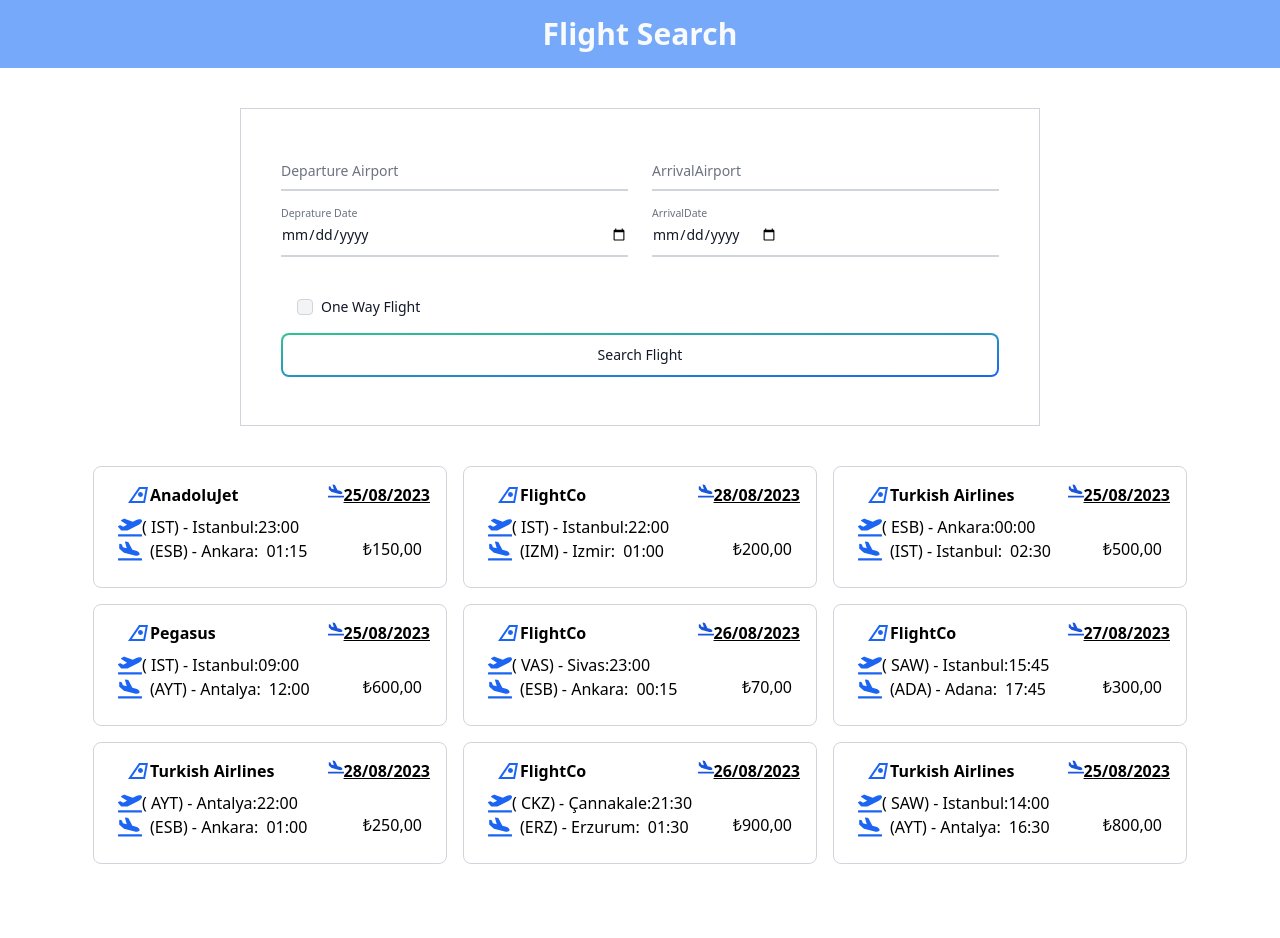
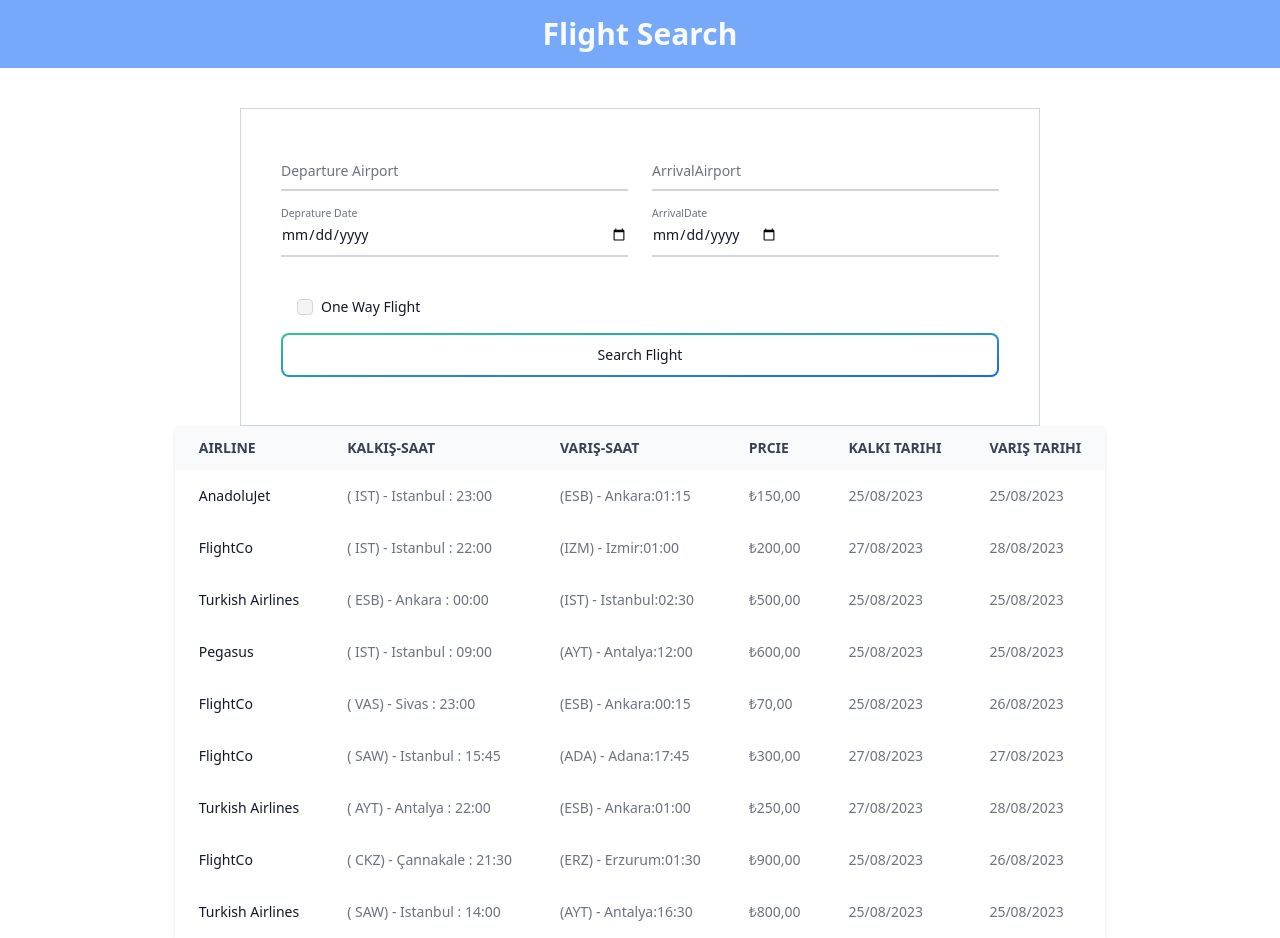
Before and after one commit to musayar9/FlightApp, a React (Create React App) app: page / in a window 1280 px wide. Before the commit the page ends 904 px from the top, so only its background shows below. Built offline with nearby package versions, Linux system fonts and the light colour scheme; data requests are answered from the project's data file.

Commit message:
table add

```diff
--- /dev/null
+++ b/src/components/FlightList copy.js
@@ -0,0 +1,80 @@
+import React from 'react'
+import { useSelector } from "react-redux";
+import { MdOutlineAirlines } from "react-icons/md";
+import { FaPlaneArrival, FaPlaneDeparture } from "react-icons/fa";
+import { BsExclamationCircleFill } from "react-icons/bs";
+function FlightList({item}) {
+
+// const { error } = useSelector((state) => state.flights);
+const fortmatDate = (time) => {
+  const newDate = time.split("-");
+
+  const newDateValue = newDate.reverse().join("/");
+
+  return newDateValue;
+};
+  return (
+    <>
+      {item.length > 0 ? (
+        item.map((flight) => (
+          <li
+            key={flight.id}
+            className="flex  items-center justify-center border border-gray-300 rounded-lg p-4 m-2"
+          >
+            <div className="flex flex-col w-80 justify-around  ">
+              <div className="flex flex-row items-center justify-between">
+                <div className="flex items-start justify-start pl-4">
+                  <MdOutlineAirlines size={24} className="text-blue-600" />
+                  <h2 className="font-bold ">{flight.airline}</h2>
+                </div>
+                <div>
+                  {/* <p> {fortmatDate(flight.departureTime)}</p> */}
+                  <p className="flex">
+                    <FaPlaneArrival className="text-blue-700" />
+                    <span className="font-semibold underline">
+                      {fortmatDate(flight.arrivalTime)}
+                    </span>
+                  </p>
+                </div>
+              </div>
+
+              <div className="p-2 flex items-center justify-between">
+                <div>
+                  <p className="flex items-start  ">
+                    <FaPlaneDeparture size={24} className="text-blue-600" />
+                    <span>
+                      ( {flight.departureAirportCode}) - {flight.departureCity}
+                    </span>{" "}
+                    : <span>{flight.departureHour}</span>
+                  </p>
+                  <p className="flex items-center space-x-2">
+                    <FaPlaneArrival size={24} className="text-blue-600" />
+                    <span>
+                      ({flight.arrivalAirportCode}) - {flight.arrivalCity}
+                    </span>
+                    : <span> {flight.arrivalHour}</span>
+                  </p>
+                </div>
+                <div className="mt-5">
+                  <p>
+                    {new Intl.NumberFormat("tr-TR", {
+                      style: "currency",
+                      currency: "TRY",
+                    }).format(flight.price)}
+                  </p>
+                </div>
+              </div>
+            </div>
+          </li>
+        ))
+      ) : (
+        <div className='flex items-center space-x-2 justify-start  w-96 p-2 m-4 bg-red-500 text-gray-50  rounded-lg'>
+            <BsExclamationCircleFill/>
+          <p>Flight was demented</p>
+        </div>
+      )}
+    </>
+  );
+}
+
+export default FlightList
--- a/src/components/FlightList.js
+++ b/src/components/FlightList.js
@@ -17,59 +17,40 @@
     <>
       {item.length > 0 ? (
         item.map((flight) => (
-          <li
+          <tr
             key={flight.id}
-            className="flex  items-center justify-center border border-gray-300 rounded-lg p-4 m-2"
+            className=""
           >
-            <div className="flex flex-col w-80 justify-around  ">
-              <div className="flex flex-row items-center justify-between">
-                <div className="flex items-start justify-start pl-4">
-                  <MdOutlineAirlines size={24} className="text-blue-600" />
-                  <h2 className="font-bold ">{flight.airline}</h2>
-                </div>
-                <div>
-                  {/* <p> {fortmatDate(flight.departureTime)}</p> */}
-                  <p className="flex">
-                    <FaPlaneArrival className="text-blue-700" />
-                    <span className="font-semibold underline">
-                      {fortmatDate(flight.arrivalTime)}
-                    </span>
-                  </p>
-                </div>
-              </div>
+            <td
 
-              <div className="p-2 flex items-center justify-between">
-                <div>
-                  <p className="flex items-start  ">
-                    <FaPlaneDeparture size={24} className="text-blue-600" />
-                    <span>
-                      ( {flight.departureAirportCode}) - {flight.departureCity}
-                    </span>{" "}
-                    : <span>{flight.departureHour}</span>
-                  </p>
-                  <p className="flex items-center space-x-2">
-                    <FaPlaneArrival size={24} className="text-blue-600" />
-                    <span>
-                      ({flight.arrivalAirportCode}) - {flight.arrivalCity}
-                    </span>
-                    : <span> {flight.arrivalHour}</span>
-                  </p>
-                </div>
-                <div className="mt-5">
-                  <p>
-                    {new Intl.NumberFormat("tr-TR", {
-                      style: "currency",
-                      currency: "TRY",
-                    }).format(flight.price)}
-                  </p>
-                </div>
-              </div>
-            </div>
-          </li>
+              class="px-6 py-4 font-medium text-gray-900 whitespace-nowrap dark:text-white"
+            >
+              {flight.airline}
+            </td>
+            <td class="px-6 py-4">
+              {" "}
+              ( {flight.departureAirportCode}) - {flight.departureCity} :{" "}
+              {flight.departureHour}
+            </td>
+            <td class="px-6 py-4">
+              {" "}
+              ({flight.arrivalAirportCode}) - {flight.arrivalCity}:
+              {flight.arrivalHour}
+            </td>
+            <td class="px-6 py-4">
+              {" "}
+              {new Intl.NumberFormat("tr-TR", {
+                style: "currency",
+                currency: "TRY",
+              }).format(flight.price)}
+            </td>
+            <td class="px-6 py-4">{fortmatDate(flight.departureTime)}</td>
+            <td class="px-6 py-4">{fortmatDate(flight.arrivalTime)}</td>
+          </tr>
         ))
       ) : (
-        <div className='flex items-center space-x-2 justify-start  w-96 p-2 m-4 bg-red-500 text-gray-50  rounded-lg'>
-            <BsExclamationCircleFill/>
+        <div className="flex items-center space-x-2 justify-start  w-96 p-2 m-4 bg-red-500 text-gray-50  rounded-lg">
+          <BsExclamationCircleFill />
           <p>Flight was demented</p>
         </div>
       )}
--- /dev/null
+++ b/src/components/FlightSearchList copy.js
@@ -0,0 +1,24 @@
+import React from "react";
+
+import Loading from "./Loading";
+import FlightList from "./FlightList";
+function FlightSearchList({ flightStatus, flight, searchResult, showFlight }) {
+
+
+  return (
+    <div>
+      {flightStatus === "loading" && <Loading />}
+      <ul className="p-4 m-4 flex items-center flex-row flex-wrap justify-center ">
+        {flightStatus === "succeded" && (
+          <>
+            {showFlight ? (
+             <FlightList item={searchResult}/>
+            ) : <FlightList item={flight}/>}
+          </>
+        )}
+      </ul>
+    </div>
+  );
+}
+
+export default FlightSearchList;
--- a/src/components/FlightSearchList.js
+++ b/src/components/FlightSearchList.js
@@ -6,18 +6,47 @@
 
 
   return (
-    <div>
+    <>
       {flightStatus === "loading" && <Loading />}
-      <ul className="p-4 m-4 flex items-center flex-row flex-wrap justify-center ">
+      <div class="relative overflow-x-auto shadow-md ">
         {flightStatus === "succeded" && (
-          <>
-            {showFlight ? (
-             <FlightList item={searchResult}/>
-            ) : <FlightList item={flight}/>}
-          </>
+          <table class="w-full text-sm text-left text-gray-500 dark:text-gray-400">
+
+              <thead class="text-sm text-gray-700 uppercase bg-gray-50 dark:bg-gray-700 dark:text-gray-400">
+                <tr>
+                  <th scope="col" class="px-6 py-3">
+                    Airline
+                  </th>
+                  <th scope="col" class="px-6 py-3">
+                    Kalkış-Saat
+                  </th>
+                  <th scope="col" class="px-6 py-3">
+                    Varış-Saat
+                  </th>
+                  <th scope="col" class="px-6 py-3">
+                    Prcie
+                  </th>
+                  <th scope="col" class="px-6 py-3">
+                    Kalkı Tarihi
+                  </th>
+                  <th scope="col" class="px-6 py-3">
+                    Varış Tarihi
+                  </th>
+                </tr>
+              </thead>
+
+              <tbody>
+                {showFlight ? (
+                  <FlightList item={searchResult} />
+                ) : (
+                  <FlightList item={flight} />
+                )}
+              </tbody>
+
+          </table>
         )}
-      </ul>
-    </div>
+      </div>
+    </>
   );
 }
 
--- /dev/null
+++ b/src/components/FlightTable.js
@@ -0,0 +1,55 @@
+import React from 'react'
+
+function FlightTable() {
+  return (
+    <div class="relative overflow-x-auto shadow-md sm:rounded-lg">
+      <table class="w-full text-sm text-left text-gray-500 dark:text-gray-400">
+        <thead class="text-xs text-gray-700 uppercase bg-gray-50 dark:bg-gray-700 dark:text-gray-400">
+          <tr>
+            <th scope="col" class="px-6 py-3">
+              Airline
+            </th>
+            <th scope="col" class="px-6 py-3">
+              Kalkış-Saat
+            </th>
+            <th scope="col" class="px-6 py-3">
+              Varış-Saat
+            </th>
+            <th scope="col" class="px-6 py-3">
+              Prcie
+            </th>
+            <th scope="col" class="px-6 py-3">
+              Kalkı Tarihi
+            </th>
+            <th scope="col" class="px-6 py-3">
+              Varış Tarihi
+            </th>
+          </tr>
+        </thead>
+        <tbody>
+          <tr class="bg-white border-b dark:bg-gray-900 dark:border-gray-700">
+            <th
+              scope="row"
+              class="px-6 py-4 font-medium text-gray-900 whitespace-nowrap dark:text-white"
+            >
+              Apple MacBook Pro 17"
+            </th>
+            <td class="px-6 py-4">Silver</td>
+            <td class="px-6 py-4">Laptop</td>
+            <td class="px-6 py-4">$2999</td>
+            <td class="px-6 py-4">
+              <a
+                href="#"
+                class="font-medium text-blue-600 dark:text-blue-500 hover:underline"
+              >
+                Edit
+              </a>
+            </td>
+          </tr>
+        </tbody>
+      </table>
+    </div>
+  );
+}
+
+export default FlightTable
```
